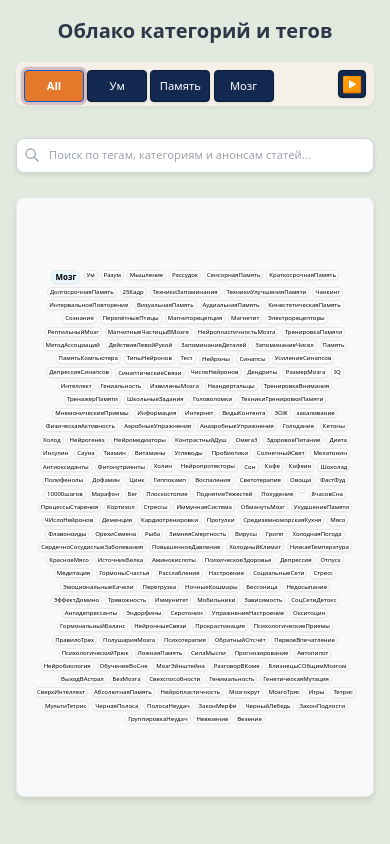
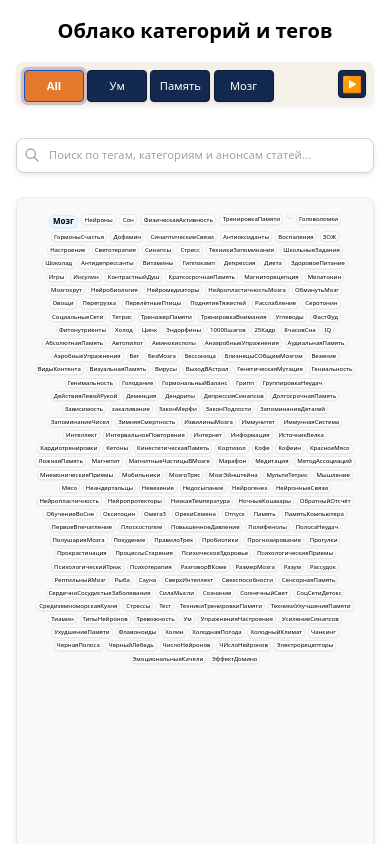
Before and after one commit to shaula-hub/tagcloud, a React (Vite) app: page / in a window 390 px wide. Shown: the top 844 px of the page. Built offline with nearby package versions, Linux system fonts and the light colour scheme.

Commit message:
Corrections 7 for mobiles

```diff
--- a/src/components/TagCloud.css
+++ b/src/components/TagCloud.css
@@ -280,23 +280,22 @@
   .tag-cloud-bubble {
     display: flex;
     flex-wrap: wrap;
-    gap: 2px;
     justify-content: center;
-    align-items: center;
-    align-content: center;
+    align-items: flex-start;
+    align-content: flex-start;
     background: #f8f9fa;
     border-radius: 16px;
     box-shadow: 0 4px 6px rgba(0, 0, 0, 0.1);
-    padding: 2rem;
-    margin: 0 auto;
     overflow: auto;
     position: relative;
     border: 1px solid #e1e4e8;
-  }
 
-  .tag-cloud-bubble {
+    margin: 0 auto;
     padding: 1rem !important;
     gap: 2px !important;
+
+    scroll-padding-top: 0;
+    scroll-behavior: smooth;
   }
 
   .tag-cloud-container {
@@ -304,15 +303,10 @@
     position: relative;
   }
 
-  .tag-cloud-container {
-    background-color: var(--color-background);
-    min-height: 100vh;
-  }
-
-  .tag-cloud-title {
+/* .tag-cloud-title {
     color: var(--color-text-primary);
     font-weight: bold;
-  }
+  } */
 
   .search-container {
     transition: all 0.3s ease;
--- a/src/components/tagcloud.jsx
+++ b/src/components/tagcloud.jsx
@@ -9,6 +9,11 @@ const CHANNELS = {
   wowmind: wowmindChannel,
   aitmir: aitmirChannel,
   blogem: blogemChannel
+};
+
+const logWithTime = (message, ...args) => {
+  const timestamp = new Date().toISOString().split('T')[1].substring(0, 12);
+  console.log(`[${timestamp}]`, message, ...args);
 };
 
 const TagCloud = ({ channelId = 'wowmind' }) => {
@@ -100,6 +105,7 @@ const TagCloud = ({ channelId = 'wowmind' }) => {
     }
   }, []);
 
+
   // Filter articles by category and update tags - throttled to 1Hz
   const filterByCategory = useCallback((category) => {
     setSelectedCategory(category);
@@ -110,12 +116,12 @@ const TagCloud = ({ channelId = 'wowmind' }) => {
     const updateFn = () => {
       if (category === 'All') {
         setFilteredArticles(articles);
+        setCategoryTags(allTags);
 
         // Add filter for "All" category to remove low-frequency tags
-        const filteredAllTags = allTags.filter(tag => tag.count >= 2);
-
+        // const filteredAllTags = allTags.filter(tag => tag.count >= 2);
         // Update tag cloud with filtered tags
-        setCategoryTags(filteredAllTags);
+        // setCategoryTags(filteredAllTags);
       } else {
         const filtered = articles.filter(article =>
           article.categories.includes(category)
@@ -148,16 +154,16 @@ const TagCloud = ({ channelId = 'wowmind' }) => {
   // Filter articles by tag - throttled to 1Hz
   const filterByTag = useCallback((tag) => {
     // Add debugging to trace the issue
-    console.log("Tag clicked:", tag);
+    // logWithTime("Tag clicked:", tag);
 
     // Critical fix: Move state changes OUTSIDE the throttled update
     setSelectedTag(tag);
     setIsTagView(false); // Explicitly switch to articles view
 
     const updateFn = () => {
-      console.log("Filtering articles for tag:", tag);
+      // logWithTime("Filtering articles for tag:", tag);
       const filtered = articles.filter(article => article.tags.includes(tag));
-      console.log("Found articles:", filtered.length);
+      // logWithTime("Found articles:", filtered.length);
 
       if (filtered.length === 0) {
         console.warn("No articles found for tag:", tag);
@@ -283,8 +289,15 @@ const TagCloud = ({ channelId = 'wowmind' }) => {
   const horizontalPadding = isSmallMobile ? 0.6 : isMobile ? 0.7 : 0.8; // Padding in em
   const marginBetweenTags = 0.4; // 0.2em on each side
 
-    // Sort tags by size for better visual arrangement (optional)
-    const sortedTags = [...tags].sort((a, b) => b.count - a.count);
+  // Hybrid sorting: first by count (descending), then alphabetically for same count
+  const sortedTags = [...tags].sort((a, b) => {
+    // First sort by count (descending)
+    if (b.count !== a.count) {
+      return b.count - a.count;
+    }
+    // Then alphabetically within same count
+    return a.name.localeCompare(b.name);
+  });
 
   sortedTags.forEach(tag => {
     const size = getTagSize(tag.count);
@@ -309,6 +322,8 @@ const TagCloud = ({ channelId = 'wowmind' }) => {
     }
   });
 
+  console.log("Sorted tags:", sortedTags.map(t => `${t.name} (${t.count})`).slice(0, 10));
+
   // Add last row if not empty
   if (currentRow.length > 0) {
     const maxHeight = Math.max(...currentRow.map(t => getTagSize(t.count)));
@@ -322,6 +337,7 @@ const TagCloud = ({ channelId = 'wowmind' }) => {
 }, [isSmallMobile, isMobile, getTagSize]);
 
   // Total cloud height
+// In your calculateCloudHeight function, add these debug logs
 const calculateCloudHeight = useCallback((rows) => {
   // Base font size (1em in px)
   const baseFontSize = isSmallMobile ? 14 : isMobile ? 15 : 16;
@@ -329,8 +345,8 @@ const TagCloud = ({ channelId = 'wowmind' }) => {
   // Vertical spacing between rows
   const rowSpacing = isSmallMobile ? 6 : isMobile ? 8 : 10;
 
-    // Calculate total height
-    const totalHeight = rows.reduce((height, row) => {
+  // Calculate total height with detailed logs
+  const totalHeight = rows.reduce((height, row, index) => {
     // Convert em to pixels and add line height factor
     const rowHeight = (row.height * baseFontSize * 1.3) + rowSpacing;
     return height + rowHeight;
@@ -338,25 +354,41 @@ const TagCloud = ({ channelId = 'wowmind' }) => {
 
   // Add padding
   const verticalPadding = isSmallMobile ? 20 : isMobile ? 30 : 40;
-    return totalHeight + (verticalPadding * 2);
+  const result = totalHeight + (verticalPadding * 2);
+
+  return result;
 }, [isSmallMobile, isMobile]);
+
 
   // Minimum height values based on device type
   const getMinCloudHeight = useCallback(() => {
     return isSmallMobile ? 200 : isMobile ? 250 : 300;
   }, [isSmallMobile, isMobile]);
 
+  // Monitoring the DOM directly
+  //useEffect(() => {
+  //  const interval = setInterval(() => {
+  //    if (tagCloudRef.current) {
+  //      logWithTime('Actual DOM height:', tagCloudRef.current.offsetHeight);
+  //    }
+  //  }, 1000);
+  //  return () => clearInterval(interval);
+  //}, []);
+
   // Effect to calculate and set cloud height
   useEffect(() => {
     if (categoryTags.length === 0) {
-      // Set minimum height for empty cloud
-      setTagCloudHeight(`${getMinCloudHeight()}px`);
+      // logWithTime('No tags - using minimum height');
+      const minHeight = getMinCloudHeight();
+      // logWithTime(`Minimum height: ${minHeight}px`);
+      setTagCloudHeight(`${minHeight}px`);
       return;
     }
 
     // Get container width from ref or estimate based on device
     const containerWidth = tagCloudRef.current?.clientWidth ||
       (isSmallMobile ? 300 : isMobile ? 400 : 600);
+    // logWithTime(`Container width: ${containerWidth}px`);
 
     // Organize tags into rows
     const rows = organizeTagsIntoRows(categoryTags, containerWidth);
@@ -374,6 +406,26 @@ const TagCloud = ({ channelId = 'wowmind' }) => {
     // Set tag cloud height
     setTagCloudHeight(`${finalHeight}px`);
   }, [categoryTags, isSmallMobile, isMobile, organizeTagsIntoRows, calculateCloudHeight, getMinCloudHeight]);
+
+  // Add a specific useEffect for handling the "All" category height
+  useEffect(() => {
+    if (tagCloudRef.current) {
+      // Reset scroll position
+      tagCloudRef.current.scrollTop = 0;
+
+      // Set specific height for "All" category, dynamic height for others
+      if (selectedCategory === 'All') {
+        tagCloudRef.current.style.height = '800px';
+      } else {
+        // For other categories, use your calculated height
+        const calculatedHeight = Math.max(
+          calculateCloudHeight(tagRows),
+          getMinCloudHeight()
+        );
+        tagCloudRef.current.style.height = `${calculatedHeight}px`;
+      }
+    }
+  }, [selectedCategory, tagRows, calculateCloudHeight, getMinCloudHeight]);
 
   // SEARCH FUNCTIONALITY
   const handleSearch = useCallback((event) => {
@@ -558,24 +610,24 @@ const TagCloud = ({ channelId = 'wowmind' }) => {
 
   // Tag cloud height calculation
   useEffect(() => {
-    const calculateTagCloudHeight = () => {
-      // Base height calculations adjusted for potentially longer tag text
-      const baseHeight = isSmallMobile ? 320 : isMobile ? 360 : 400;
-      const heightPerTag = isSmallMobile ? 30 : isMobile ? 35 : 40;
+  //  const calculateTagCloudHeight = () => {
+  //    // Base height calculations adjusted for potentially longer tag text
+  //    const baseHeight = isSmallMobile ? 320 : isMobile ? 360 : 400;
+  //    const heightPerTag = isSmallMobile ? 30 : isMobile ? 35 : 40;
 
-      // Increase height factor for more tags to account for potentially longer text
-      const additionalHeightFactor = 0.5; // Increased from 0.25 to 0.5
+  //    // Increase height factor for more tags to account for potentially longer text
+  //    const additionalHeightFactor = 0.5; // Increased from 0.25 to 0.5
 
-      const neededHeight = Math.min(
-        baseHeight + (categoryTags.length > 20 ?
-          (categoryTags.length - 20) * heightPerTag * additionalHeightFactor : 0),
-        isSmallMobile ? 600 : isMobile ? 700 : 800 // Maximum height increased
-      );
+  //    const neededHeight = Math.min(
+  //      baseHeight + (categoryTags.length > 20 ?
+  //        (categoryTags.length - 20) * heightPerTag * additionalHeightFactor : 0),
+  //      isSmallMobile ? 600 : isMobile ? 700 : 800 // Maximum height increased
+  //    );
 
-      setTagCloudHeight(`${neededHeight}px`);
-    };
+  //    setTagCloudHeight(`${neededHeight}px`);
+  //  };
 
-    calculateTagCloudHeight();
+  //  calculateTagCloudHeight();
   }, [categoryTags, isMobile, isSmallMobile]);
 
   // Calculate how many category buttons can fit - with throttling to improve performance
@@ -985,7 +1037,8 @@ const TagCloud = ({ channelId = 'wowmind' }) => {
               }}
             >
               {categoryTags.length > 0 ? (
-                categoryTags.map((tag, index) => {
+                // Flatten all tags from all rows into a single array and render them
+                tagRows.flatMap(row => row.tags).map((tag, index) => {
                   const size = getTagSize(tag.count);
 
                   return (
@@ -1001,7 +1054,6 @@ const TagCloud = ({ channelId = 'wowmind' }) => {
                         borderRadius: '4px',
                         cursor: 'pointer',
                         display: 'inline-block',
-                        // Remove truncation styles
                         boxShadow: '0 1px 2px rgba(0,0,0,0.05)',
                         border: '1px solid #e8e8e8'
                       }}
@@ -1014,6 +1066,7 @@ const TagCloud = ({ channelId = 'wowmind' }) => {
               ) : (
                 <span className="empty-state">Нет меток для этой категории</span>
               )}
+
             </div>
           </div>
         ) : (
```
Lines whose indentation alone changed are shown as unchanged.
